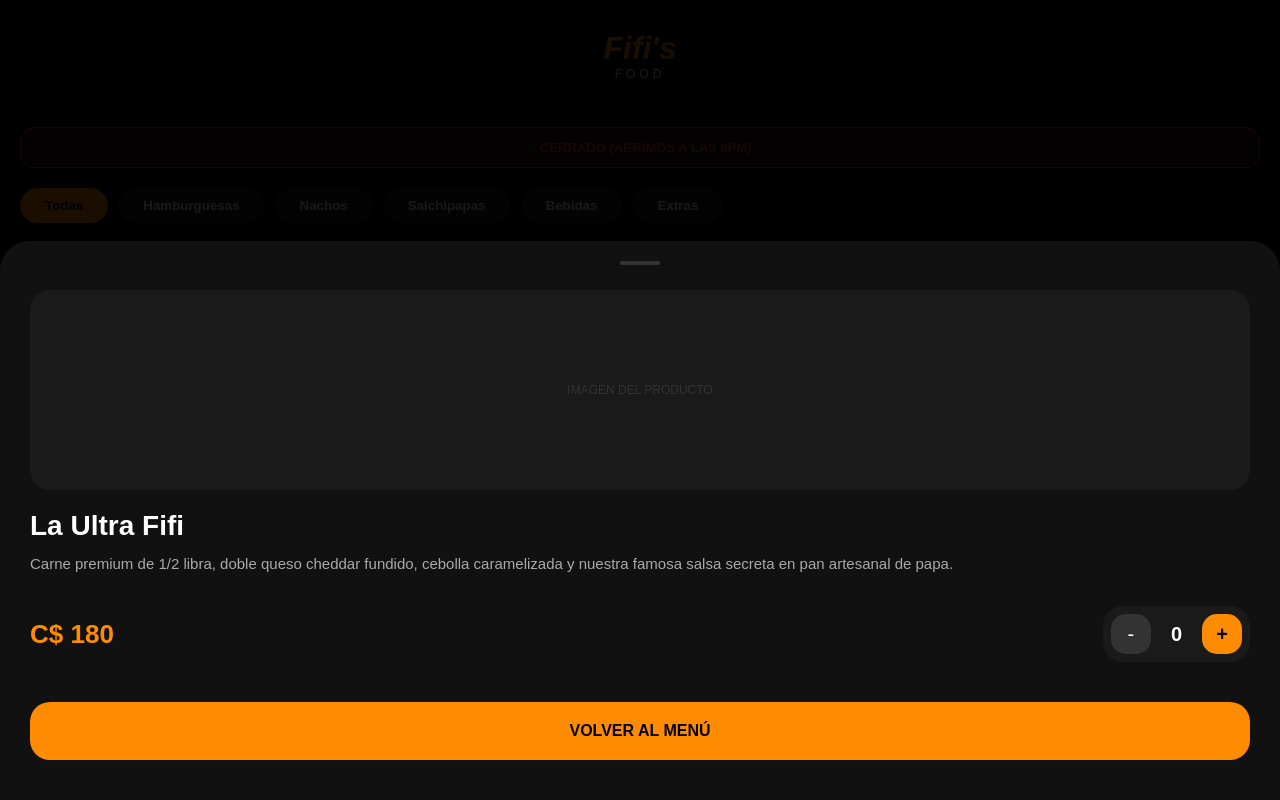
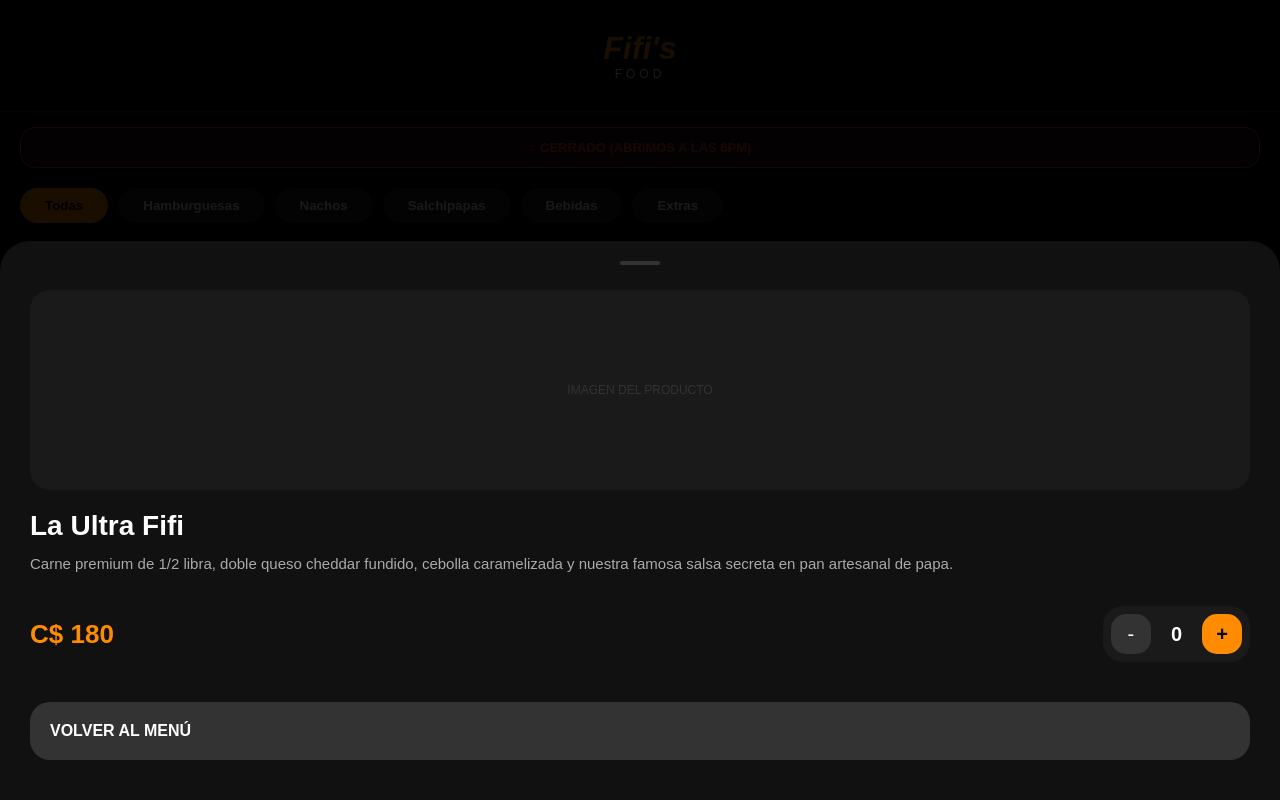
Before and after one commit to oscarito123z/fifis-food, a Next.js app: page / in a window 1280 px wide. Both pictures are taken after a click on the element 640 px from the left and 299 px from the top of the page. Shown: the top 800 px of the page. Built offline with nearby package versions, Linux system fonts and the light colour scheme.

Commit message:
subtotal

```diff
--- a/src/app/page.js
+++ b/src/app/page.js
@@ -7,7 +7,7 @@ export default function Home() {
   const [pedido, setPedido] = useState({});
   const [verResumen, setVerResumen] = useState(false);
   const [estaAbierto, setEstaAbierto] = useState(false);
-  const [productoDetalle, setProductoDetalle] = useState(null); // Nuevo: para el modal tipo McDonald's
+  const [productoDetalle, setProductoDetalle] = useState(null);
 
   useEffect(() => {
     const revisarHorario = () => {
@@ -53,6 +53,10 @@ export default function Home() {
   }, 0);
 
   const filtrados = categoria === 'Todas' ? productos : productos.filter(p => p.cat === categoria);
+
+  // Cálculo del subtotal para el producto que se está viendo en detalle
+  const cantidadEnDetalle = productoDetalle ? (pedido[productoDetalle.id] || 0) : 0;
+  const subtotalDetalle = productoDetalle ? (productoDetalle.precio * cantidadEnDetalle) : 0;
 
   return (
     <main style={{ backgroundColor: '#000', color: '#fff', minHeight: '100vh', overflowX: 'hidden' }}>
@@ -103,7 +107,6 @@ export default function Home() {
         </div>
       </section>
 
-      {/* MODAL DE DETALLE (TIPO MCDONALDS) */}
       <AnimatePresence>
         {productoDetalle && (
           <>
@@ -112,7 +115,6 @@ export default function Home() {
               <div style={{ width: '40px', height: '4px', backgroundColor: '#333', borderRadius: '2px', margin: '-20px auto 25px auto' }} />
 
               <div style={{ width: '100%', height: '200px', backgroundColor: '#1a1a1a', borderRadius: '20px', marginBottom: '20px', display: 'flex', alignItems: 'center', justifyContent: 'center', color: '#333' }}>
-                {/* Aquí irá la imagen después */}
                 <span style={{ fontSize: '12px' }}>IMAGEN DEL PRODUCTO</span>
               </div>
 
@@ -123,20 +125,27 @@ export default function Home() {
                 <span style={{ fontSize: '26px', fontWeight: '900', color: '#FF8C00' }}>C$ {productoDetalle.precio}</span>
                 <div style={{ display: 'flex', alignItems: 'center', backgroundColor: '#1a1a1a', borderRadius: '20px', padding: '8px' }}>
                   <button onClick={(e) => { e.stopPropagation(); restarProducto(productoDetalle.id); }} style={{ backgroundColor: '#333', border: 'none', color: '#fff', width: '40px', height: '40px', borderRadius: '15px', fontSize: '20px' }}>-</button>
-                  <span style={{ margin: '0 20px', fontWeight: 'bold', fontSize: '20px' }}>{pedido[productoDetalle.id] || 0}</span>
+                  <span style={{ margin: '0 20px', fontWeight: 'bold', fontSize: '20px' }}>{cantidadEnDetalle}</span>
                   <button onClick={(e) => { e.stopPropagation(); sumarProducto(productoDetalle.id); }} style={{ backgroundColor: '#FF8C00', border: 'none', width: '40px', height: '40px', borderRadius: '15px', fontWeight: 'bold', fontSize: '20px' }}>+</button>
                 </div>
               </div>
 
-              <button onClick={() => setProductoDetalle(null)} style={{ width: '100%', backgroundColor: '#FF8C00', color: '#000', padding: '20px', borderRadius: '20px', border: 'none', fontWeight: '900', fontSize: '16px' }}>
-                {pedido[productoDetalle.id] > 0 ? 'LISTO' : 'VOLVER AL MENÚ'}
+              {/* BOTÓN DINÁMICO TIPO MCDONALDS */}
+              <button onClick={() => setProductoDetalle(null)} style={{
+                width: '100%',
+                backgroundColor: cantidadEnDetalle > 0 ? '#FF8C00' : '#333',
+                color: cantidadEnDetalle > 0 ? '#000' : '#fff',
+                padding: '20px', borderRadius: '20px', border: 'none', fontWeight: '900', fontSize: '16px',
+                display: 'flex', justifyContent: 'space-between', alignItems: 'center'
+              }}>
+                <span>{cantidadEnDetalle > 0 ? 'AÑADIR AL CARRITO' : 'VOLVER AL MENÚ'}</span>
+                {cantidadEnDetalle > 0 && <span>C$ {subtotalDetalle}</span>}
               </button>
             </motion.div>
           </>
         )}
       </AnimatePresence>
 
-      {/* BOTÓN FLOTANTE CARRITO */}
       {totalItems > 0 && !productoDetalle && (
         <motion.div initial={{ y: 100 }} animate={{ y: 0 }} style={{ position: 'fixed', bottom: '30px', left: '20px', right: '20px', zIndex: 100 }}>
           <button onClick={() => setVerResumen(true)} style={{ width: '100%', backgroundColor: '#FF8C00', color: '#000', padding: '18px', borderRadius: '20px', border: 'none', fontWeight: '900', fontSize: '16px', boxShadow: '0 10px 30px rgba(255,140,0,0.4)' }}>
@@ -145,7 +154,6 @@ export default function Home() {
         </motion.div>
       )}
 
-      {/* MODAL DEL RESUMEN (CARRITO) */}
       <AnimatePresence>
         {verResumen && (
           <>
```
